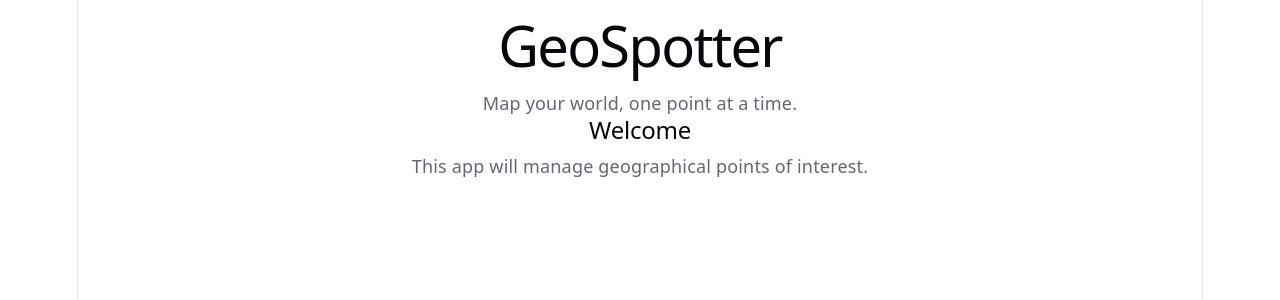
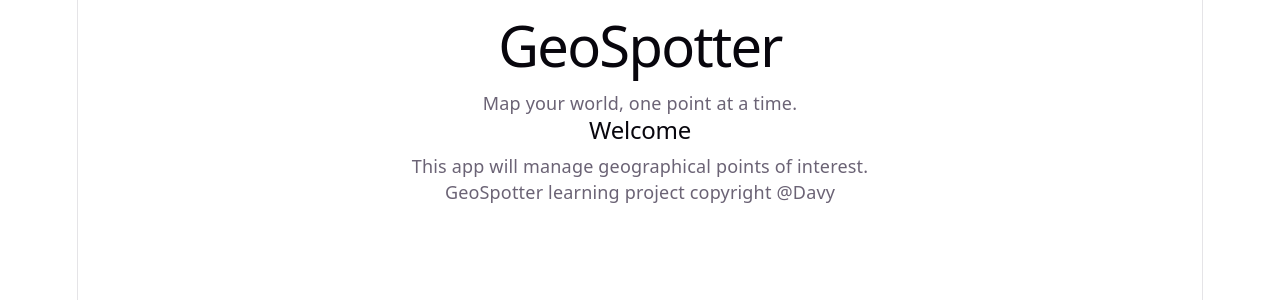
Before and after one commit to davy254/geospotter, a React (Vite) app: page / in a window 1280 px wide. Shown: the top 300 px of the page. Built offline with nearby package versions, Linux system fonts and the light colour scheme.

Commit message:
feat: added footer

```diff
--- a/src/App.jsx
+++ b/src/App.jsx
@@ -1,4 +1,5 @@
 import Header from "./components/Header";
+import Footer from "./components/Footer";
 
 function App() {
   return (
@@ -8,6 +9,8 @@ function App() {
         <h2>Welcome</h2>
         <p>This app will manage geographical points of interest.</p>
       </main>
+      <Footer />
+
     </div>
   );
 }
--- /dev/null
+++ b/src/components/Footer.jsx
@@ -0,0 +1,9 @@
+function Footer() {
+  return (
+    <footer>
+        <p>GeoSpotter learning project copyright @Davy</p>
+    </footer>
+  );
+}
+
+export default Footer;
```
